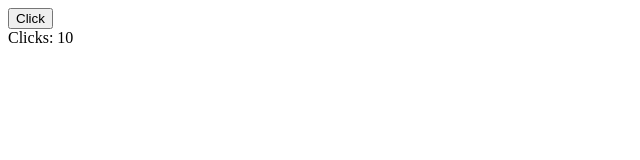
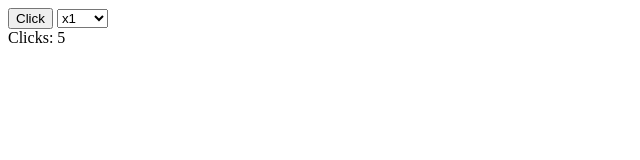
Before and after one commit to coltmay/An-Untitled-Incremental-Game, a plain HTML site: page src/index.html in a window 1280 px wide. Shown: the full height of the page, 0-640 px from the left. Drawn offline with Linux system fonts and the light colour scheme.

Commit message:
added functioning multiplier selector

```diff
--- a/src/index.html
+++ b/src/index.html
@@ -10,6 +10,14 @@
 <body class="game">
     <!-- Temporary Button -->
     <button id="clickButton">Click</button>
+    <!-- Temporary Selector -->
+    <select id="multiplierSelector">
+        <option value="1">x1</option>
+        <option value="2">x2</option>
+        <option value="5">x5</option>
+        <option value="10">x10</option>
+        <option value="100">x100</option>
+    </select>
     <div id="clickCounter">Clicks: 0</div>
 </body>
 <script type="module" src="./scripts/main.js"></script>
--- a/src/scripts/clicking/Click.js
+++ b/src/scripts/clicking/Click.js
@@ -1,8 +1,11 @@
+// Defines main element to begin event bubbling.
 const applicationElement = document.querySelector(".game");
 
+// Assigns base values of clicks and click multipler.
 let clicks = 0;
 let clickMultiplier = 1;
 
+// Event listener that listens for button click, then updates click value and counter.
 export const clickButton = () => {
     applicationElement.addEventListener("click", event => {
         if (event.target.id === "clickButton") {
@@ -12,16 +15,29 @@ export const clickButton = () => {
     })
 }
 
+//  Updates clicks based on multiplier.
 const clickCounter = () => {
     clicks += clickMultiplier;
 }
 
+// Updates click counter based on clicks value.
 const updateClickCounter = () => {
     const counter = document.getElementById("clickCounter");
     counter.innerHTML = `Clicks: ${clicks}`;
 }
 
+// Automatically updates clicks and counter every 1 second.
 export const automaticClickCounter = () => {
-    setInterval(clickCounter, 500)
-    setInterval(updateClickCounter, 500)
+    setInterval(clickCounter, 1000)
+    setInterval(updateClickCounter, 1000)
 }
+
+// Event listener that listens for a change in the multiplier selector, then returns the multiplier to be used.
+export const clickMultiplierSelector = () => {
+    applicationElement.addEventListener("change", event => {
+        if (event.target.id === "multiplierSelector") {
+            clickMultiplier = parseInt(event.target.value);
+            return clickMultiplier;
+        }
+    })
+}
--- a/src/scripts/main.js
+++ b/src/scripts/main.js
@@ -1,10 +1,10 @@
-import { clickButton, automaticClickCounter } from "./clicking/Click.js";
-
+import { clickButton, automaticClickCounter, clickMultiplierSelector } from "./clicking/Click.js";
 
 const startGame = () => {
     console.log("The game has started.");
     clickButton();
     automaticClickCounter();
+    clickMultiplierSelector();
 }
 
 startGame();
```
Also changed, not shown: src/scripts/clicking/Multiplier.js (added).
